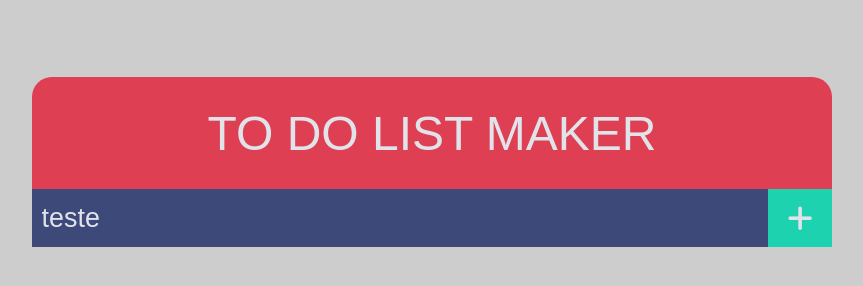
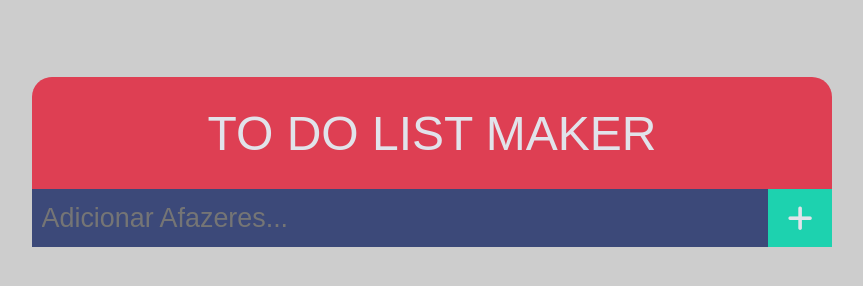
Before and after one commit to IsaqueSantosSilva/Lista-de-Afazeres-Javascript, a plain HTML site: page index.html in a window 1280 px wide. Shown: the whole page, without its empty margins (208-1071 px from the left). Drawn offline with Linux system fonts and the light colour scheme; a web font is replaced by a local one.

Commit message:
mudanças

```diff
--- a/index.html
+++ b/index.html
@@ -17,7 +17,6 @@
           id="inputField"
           type="text"
           placeholder="Adicionar Afazeres..."
-          value="teste"
         />
         <button id="addToDo"><i class="fas fa-plus"></i></button>
       </div>
```
